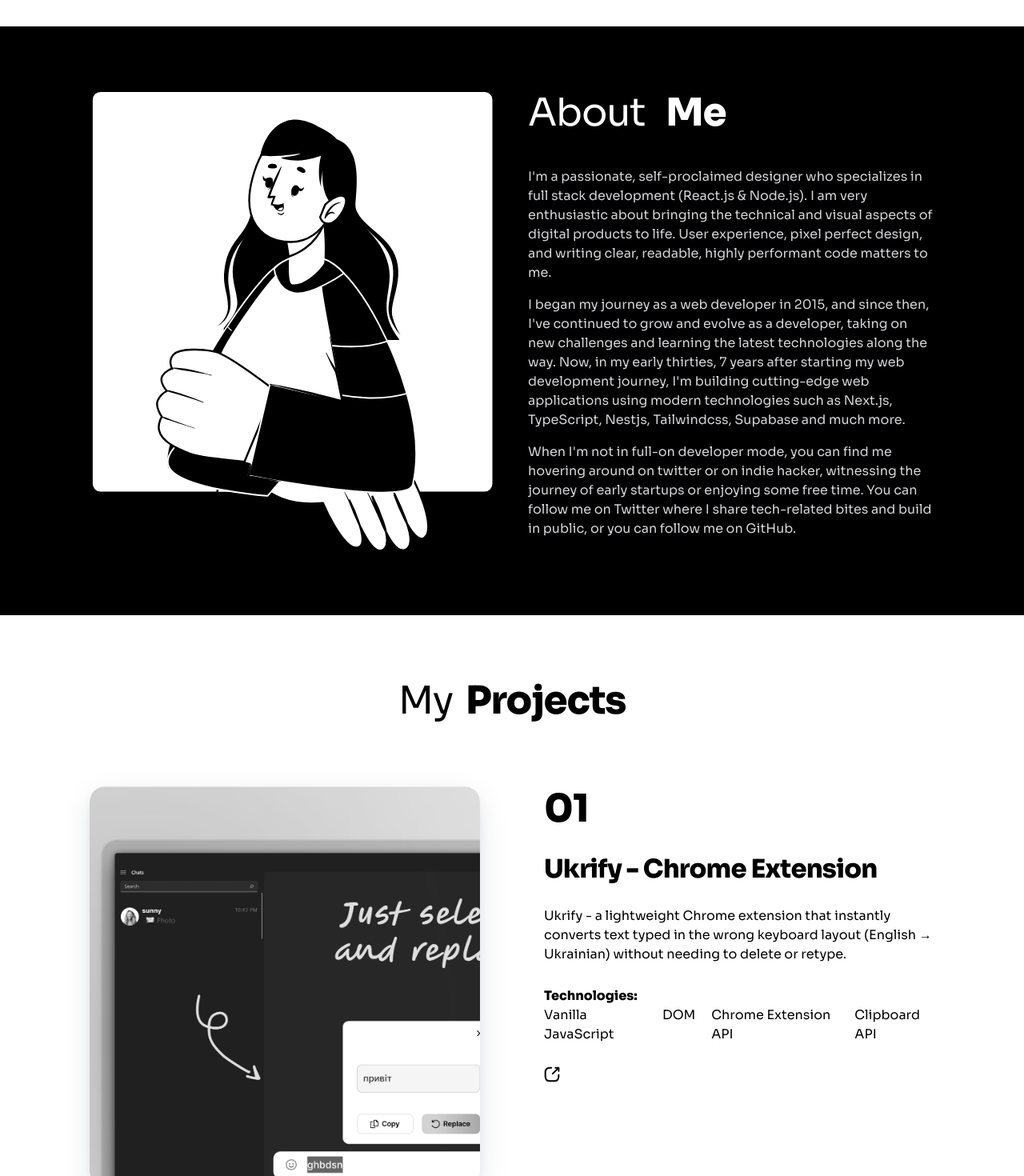
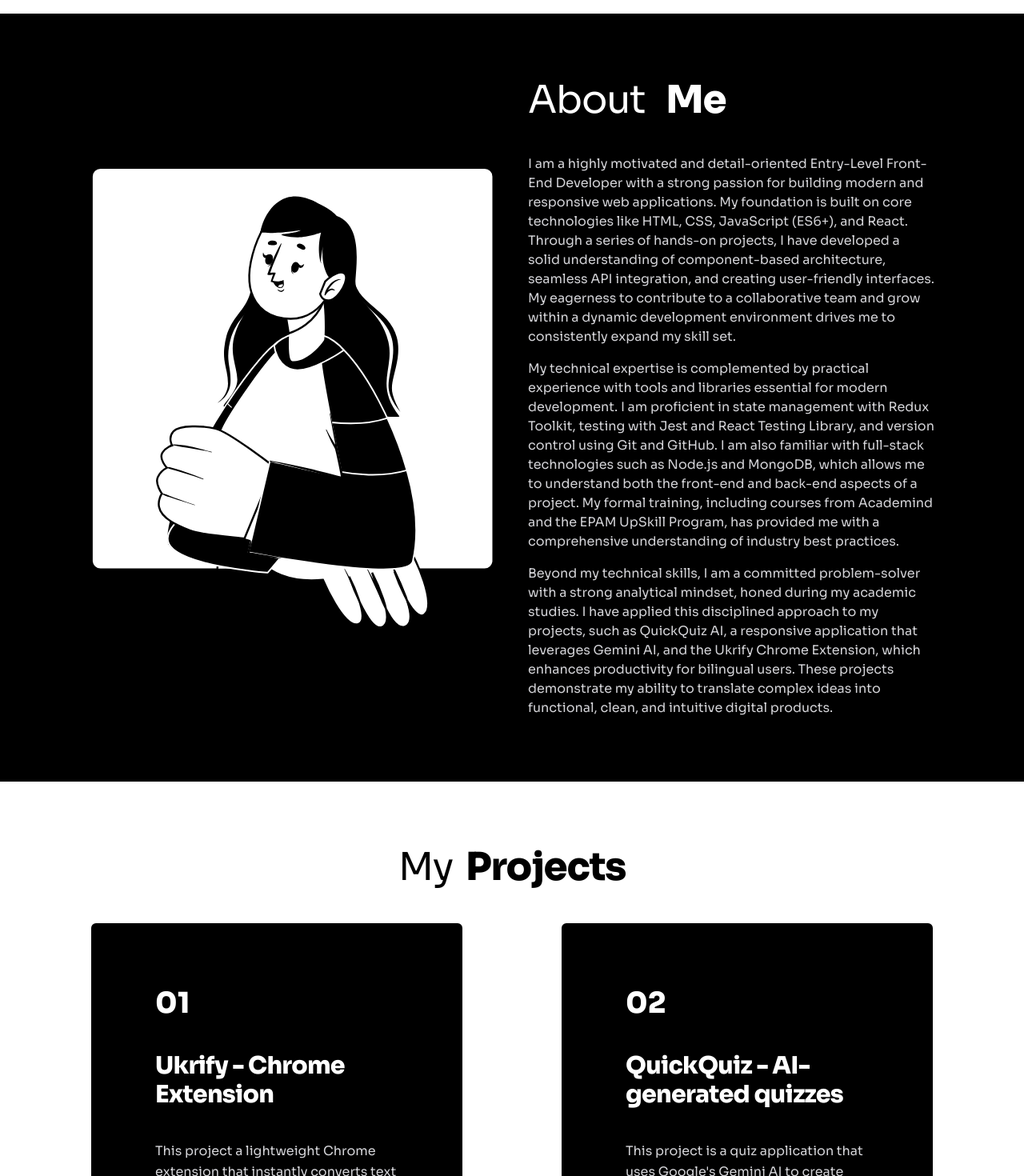
Before and after one commit to IntToLong/portfolio, a React (Vite) app: page / in a window 1280 px wide. Shown: the part 1330-2800 px from the top of the page at 80% size. Built offline with nearby package versions, Linux system fonts and the light colour scheme.

Commit message:
feat(projects): refactor and redesign project blocks

```diff
--- a/package.json
+++ b/package.json
@@ -11,7 +11,9 @@
   },
   "dependencies": {
     "@emailjs/browser": "^4.4.1",
+    "@motionone/utils": "^10.18.0",
     "@tailwindcss/vite": "^4.1.12",
+    "framer-motion": "^12.23.12",
     "react": "^19.1.1",
     "react-dom": "^19.1.1",
     "react-type-animation": "^3.2.0",
--- a/src/components/AboutMe/AboutMe.tsx
+++ b/src/components/AboutMe/AboutMe.tsx
@@ -1,7 +1,9 @@
 import girl from '../../assets/girl.svg';
 export default function AboutMe() {
 	return (
-		<section className='p-4 sm:p-6 md:p-20 lg:px-28 flex flex-col lg:flex-row gap-10 my-10 bg-primary-black' id='about'>
+		<section
+			className='p-4 sm:p-6 md:p-20 lg:px-28 flex flex-col lg:flex-row gap-10 my-10 bg-primary-black'
+			id='about'>
 			<div className='lg:w-1/2 flex-center'>
 				<img
 					src={girl}
@@ -15,27 +17,30 @@ export default function AboutMe() {
 				</h3>
 				<article className='text-zinc-300 flex flex-col gap-4'>
 					<p>
-						I'm a passionate, self-proclaimed designer who specializes in full
-						stack development (React.js & Node.js). I am very enthusiastic about
-						bringing the technical and visual aspects of digital products to
-						life. User experience, pixel perfect design, and writing clear,
-						readable, highly performant code matters to me.
+						I am a highly motivated and detail-oriented Entry-Level Front-End
+						Developer with a strong passion for building modern and responsive
+						web applications. My foundation is built on core technologies like
+						HTML, CSS, JavaScript (ES6+), and React. Through a series of
+						hands-on projects, I have developed a solid understanding of
+						component-based architecture, seamless API integration, and creating
+						user-friendly interfaces. My eagerness to contribute to a
+						collaborative team and grow within a dynamic development environment
+						drives me to consistently expand my skill set.
 					</p>
 					<p>
-						I began my journey as a web developer in 2015, and since then, I've
-						continued to grow and evolve as a developer, taking on new
-						challenges and learning the latest technologies along the way. Now,
-						in my early thirties, 7 years after starting my web development
-						journey, I'm building cutting-edge web applications using modern
-						technologies such as Next.js, TypeScript, Nestjs, Tailwindcss,
-						Supabase and much more.
+						My technical expertise is complemented by practical experience with
+						tools and libraries essential for modern development. I am
+						proficient in state management with Redux Toolkit, testing with Jest
+						and React Testing Library, and version control using Git and GitHub.
+						I am also familiar with full-stack technologies such as Node.js and
+						MongoDB, which allows me to understand both the front-end and
+						back-end aspects of a project. My formal training, including courses
+						from Academind and the EPAM UpSkill Program, has provided me with a
+						comprehensive understanding of industry best practices.
 					</p>
 					<p>
-						When I'm not in full-on developer mode, you can find me hovering
-						around on twitter or on indie hacker, witnessing the journey of
-						early startups or enjoying some free time. You can follow me on
-						Twitter where I share tech-related bites and build in public, or you
-						can follow me on GitHub.
+						Beyond my technical skills, I am a committed problem-solver with a
+						strong analytical mindset, honed during my academic studies. I have applied this disciplined approach to my projects, such as QuickQuiz AI, a responsive application that leverages Gemini AI, and the Ukrify Chrome Extension, which enhances productivity for bilingual users. These projects demonstrate my ability to translate complex ideas into functional, clean, and intuitive digital products.
 					</p>
 				</article>
 			</div>
--- a/src/components/Contact/Input.tsx
+++ b/src/components/Contact/Input.tsx
@@ -15,7 +15,7 @@ export default function Input({
 			placeholder={placeholder}
 			name={name}
 			required={required}
-			className='w-full h-14 placeholder: text-zinc-700 text-base/[][125%] tracking-tight border-2 rounded py-4 px-6 border-primary-black'
+			className='w-full h-14 placeholder: text-zinc-700 text-base/[125%] tracking-tight border-2 rounded py-4 px-6 border-primary-black'
 		/>
 	);
 }
--- a/src/components/Projects/Project.tsx
+++ b/src/components/Projects/Project.tsx
@@ -1,10 +1,9 @@
 import { HTMLAttributes } from 'react';
 import LinkIcon from '../../assets/link.svg?react';
+import GitHubIcon from '../../assets/social/github.svg?react';
 import { ProjectType } from '../../types/project';
 
-type ProjectProps = ProjectType & {
-	styles: string;
-} & HTMLAttributes<HTMLDivElement>;
+type ProjectProps = ProjectType & HTMLAttributes<HTMLDivElement>;
 
 export default function Project({
 	imgSrc,
@@ -12,54 +11,54 @@ export default function Project({
 	number,
 	title,
 	description,
-	path,
+	demo,
+	github,
 	technologies,
-	styles,
 	...props
 }: ProjectProps) {
-	const defaultStyles =
-		'flex flex-col gap-7 mb-7 md:gap-10 lg:gap-20 my-10 md:my-20';
-	let currentStyles = styles
-		? defaultStyles + ' ' + styles
-		: defaultStyles + ' ' + 'md:flex-row';
-
 	return (
 		<article
 			{...props}
-			className={currentStyles}>
-			<div className='w-full h-[400px] md:h-[500px] md:w-1/2 overflow-hidden rounded-[19px] md:shadow-custom hover:scale-105 transition-all duration-300 ease-in'>
-				<a
-					href={path}
-					target='_blank'
-					rel='noopener noreferrer'>
-					<img
-						className='object-cover object-left w-full block grayscale hover:grayscale-0 rounded-[19px] md:object-top md:object-cover h-full '
-						src={imgSrc}
-						alt={imgAlt}
-					/>
-				</a>
-			</div>
-			<div className='flex flex-col gap-7 md:w-1/2'>
-				<h2 className='font-extrabold text-2xl/[117%] md:text-5xl/[117%] tracking-tight'>
+			className='flex flex-col items-start gap-10 border-2 rounded-lg p-3 md:p-10 xl:p-20 bg-primary-black text-primary-white flex-grow hover:scale-95 transition-all duration-500'>
+			<div className='flex flex-col gap-10'>
+				<p className='font-extrabold text-2xl md:text-4xl text-neutral-900 text-primary-white'>
 					{number < 10 ? `0${number}` : number}
-				</h2>
-				<h3 className='font-extrabold text-xl/[117%] tracking-tight md:text-[32px]/[117%]'>
+				</p>
+				<h3 className='font-extrabold text-xl md:text-3xl text-neutral-800 tracking-tight text-primary-white'>
 					{title}
 				</h3>
-				<p>{description}</p>
-				<div>
-					<span className='font-extrabold'>Technologies:</span>
-					<ul className='list-none flex gap-5'>
-						{technologies.map((tech: string, index: number) => {
-							return <li key={index}>{tech}</li>;
-						})}
-					</ul>
-				</div>
+			</div>
+			<p className='leading-relaxed text-zinc-300 flex-grow'>
+				{description}
+			</p>
+
+			<div className='flex flex-col gap-2'>
+				<span className='font-extrabold'>Technologies:</span>
+				<ul className='flex flex-wrap gap-2'>
+					{technologies.map((tech: string, index: number) => (
+						<li
+							key={index}
+							className='px-3 py-1 rounded-full bg-neutral-100 text-neutral-700 text-sm font-medium shadow-sm'>
+							{tech}
+						</li>
+					))}
+				</ul>
+			</div>
+			<div className='flex gap-4 pt-2'>
 				<a
-					href={path}
+					href={demo}
 					target='_blank'
-					rel='noopener noreferrer'>
-					<LinkIcon />
+					rel='noopener noreferrer'
+					className='p-2 rounded-full bg-neutral-100 hover:bg-neutral-200 transition-colors'>
+					<LinkIcon className='w-6 h-6 text-neutral-800' />
+				</a>
+
+				<a
+					href={github}
+					target='_blank'
+					rel='noopener noreferrer'
+					className='p-2 rounded-full bg-neutral-100 hover:bg-neutral-200 transition-colors'>
+					<GitHubIcon className='w-6 h-6 text-neutral-800' />
 				</a>
 			</div>
 		</article>
--- a/src/components/Projects/Projects.tsx
+++ b/src/components/Projects/Projects.tsx
@@ -3,17 +3,15 @@ import Project from './Project';
 
 export default function Projects() {
 	return (
-		<section className='px-4 sm:px-6 md:px-20 lg:px-28 md:my-20' id='projects'>
+		<section
+			className='px-4 sm:px-6 md:px-15 xl:px-28 my-5 sm:my-10 md:my-20'
+			id='projects'>
 			<h2 className='text-center text-[28px]/[114%] lg:text-[48px]/[114%] tracking-tight mb-10'>
 				<span className='pr-4'>My</span>
 				<span className='font-extrabold'>Projects</span>
 			</h2>
-			<div>
+			<div className='grid lg:grid-cols-2 gap-3 md:gap-10 lg:gap-15 xl:gap-30'>
 				{projectsData.map((project) => {
-					let styles = '';
-					if (project.number % 2 === 0) {
-						styles = 'md:flex-row-reverse';
-					}
 					return (
 						<Project
 							key={project.number}
@@ -22,9 +20,9 @@ export default function Projects() {
 							number={project.number}
 							title={project.title}
 							description={project.description}
-							path={project.path}
-                            technologies={project.technologies}
-                            styles={styles}
+							demo={project.demo}
+							github={project.github}
+							technologies={project.technologies}
 						/>
 					);
 				})}
--- a/src/constants.ts
+++ b/src/constants.ts
@@ -12,12 +12,13 @@ export const linksInfo = [
 export const projectsData: ProjectType[] = [
 	{
 		imgSrc: 'src/assets/ukrify.png',
-		imgAlt: '',
+		imgAlt: 'Ukrify extension banner',
 		number: 1,
 		title: 'Ukrify - Chrome Extension',
 		description:
-			'Ukrify - a lightweight Chrome extension that instantly converts text typed in the wrong keyboard layout (English → Ukrainian) without needing to delete or retype.',
-		path: 'https://chromewebstore.google.com/detail/ukrify/fbfgapejodfnnmfijbhkgjakcmbfbcpo',
+			'This project a lightweight Chrome extension that instantly converts text typed in the wrong keyboard layout (English → Ukrainian) without needing to delete or retype. It eliminates the need to delete and retype text by allowing users to simply highlight the text and click to convert it. The extension is designed to be simple, fast, and hassle-free, with features that let you either copy the corrected text to the clipboard or replace it in place.',
+		demo: 'https://chromewebstore.google.com/detail/ukrify/fbfgapejodfnnmfijbhkgjakcmbfbcpo',
+		github: 'https://github.com/IntToLong/UKRIFY',
 		technologies: [
 			'Vanilla JavaScript',
 			'DOM',
@@ -27,12 +28,13 @@ export const projectsData: ProjectType[] = [
 	},
 	{
 		imgSrc: 'src/assets/quickquiz1.png',
-		imgAlt: '',
+		imgAlt: 'QuickQuiz website screenshot',
 		number: 2,
 		title: 'QuickQuiz - AI-generated quizzes',
 		description:
-			"QuickQuiz AI is a quiz application that leverages Google's Gemini AI to generate personalised quizzes based on topic, difficulty, and question count. Designed with an intuitive UI and real-time feedback, it helps users learn through instant explanations and performance breakdowns. ",
-		path: 'https://quick-quiz-delta.vercel.app/',
+			"This project is a quiz application that uses Google's Gemini AI to create personalized quizzes based on topic, difficulty, and question count. It provides a seamless learning experience through an intuitive user interface, offering real-time feedback. The app features AI-generated quizzes with adjustable complexity, clear distinctions between correct and incorrect answers, and a responsive design with strong test coverage.",
+		demo: 'https://quick-quiz-delta.vercel.app/',
+		github: 'https://github.com/IntToLong/QuickQuiz',
 		technologies: [
 			'Next.js',
 			'Google Gemini API',
@@ -43,22 +45,24 @@ export const projectsData: ProjectType[] = [
 	},
 	{
 		imgSrc: 'src/assets/resumeLight.png',
-		imgAlt: '',
+		imgAlt: 'Resume website screenshot',
 		number: 3,
 		title: 'Resume - interactive online resume',
 		description:
-			'This project is an interactive online resume featuring a modern, responsive design with a dynamic canvas background. It includes a dark mode toggle for comfortable viewing, is optimized for printing, and allows downloading a PDF version. Users can quickly access my LinkedIn and GitHub profiles. The project is built using HTML5 for semantic structure, Tailwind CSS for responsive styling, TypeScript for interactivity, and Vite for fast development and bundling.',
-		path: 'https://inttolong.github.io/Resume/',
+			'This project is a personal interactive online resume with a modern, responsive design and a dynamic canvas background. It is a visually engaging and functional portfolio that provides quick access to my LinkedIn and GitHub profiles. The resume includes features like a dark mode toggle for comfortable viewing, is optimized for printing, and allows users to download a PDF version for offline use.',
+		demo: 'https://inttolong.github.io/Resume/',
+		github: 'https://github.com/IntToLong/Resume',
 		technologies: ['HTML5', 'Tailwind CSS', 'TypeScript', 'Vite'],
 	},
 	{
 		imgSrc: 'src/assets/portfolio.png',
-		imgAlt: '',
+		imgAlt: 'Portfolio website screenshot',
 		number: 4,
 		title: 'Portfolio - recursion',
 		description:
-			'This project is an interactive online resume featuring a modern, responsive design with a dynamic canvas background. It includes a dark mode toggle for comfortable viewing, is optimized for printing, and allows downloading a PDF version. Users can quickly access my LinkedIn and GitHub profiles. The project is built using HTML5 for semantic structure, Tailwind CSS for responsive styling, TypeScript for interactivity, and Vite for fast development and bundling.',
-		path: '/',
+			'This project is an online portfolio that serves as a professional hub for showcasing my work. It features a dedicated projects block, which provides detailed descriptions of my various projects and professional accomplishments. This site, a project in itself, embodies the principle of recursion by acting as both a platform for my work and a tangible example of my web development capabilities.',
+		demo: '/',
+		github: 'https://github.com/IntToLong/portfolio',
 		technologies: ['React', 'Tailwind CSS', 'TypeScript', 'Vite'],
 	},
 ];
--- a/src/types/project.ts
+++ b/src/types/project.ts
@@ -4,6 +4,7 @@ export type ProjectType = {
 	number: number;
 	title: string;
 	description: string;
-	path: string;
+	demo: string;
+	github: string;
 	technologies: string[];
 };
```
Also changed, not shown: src/components/Contact/Contact.tsx (+8 -5 lines), src/components/Contact/Form.tsx (+24 -23 lines), src/components/Hero/Hero.tsx (+8 -7 lines), src/assets/ukrify.png, 1 other file (tests, documents, lock files or other folders).
